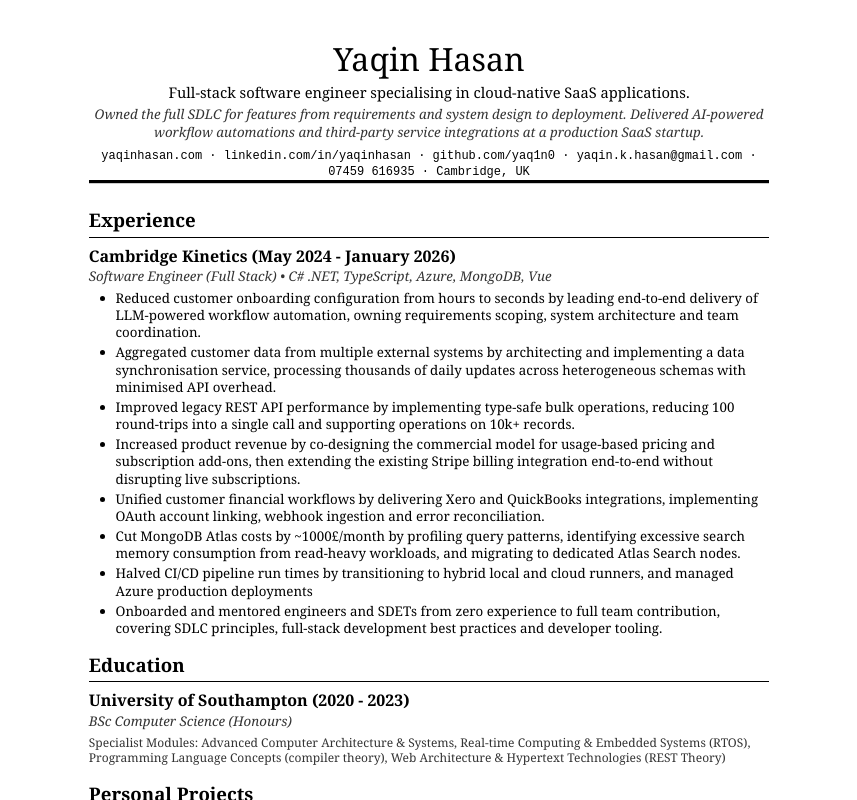
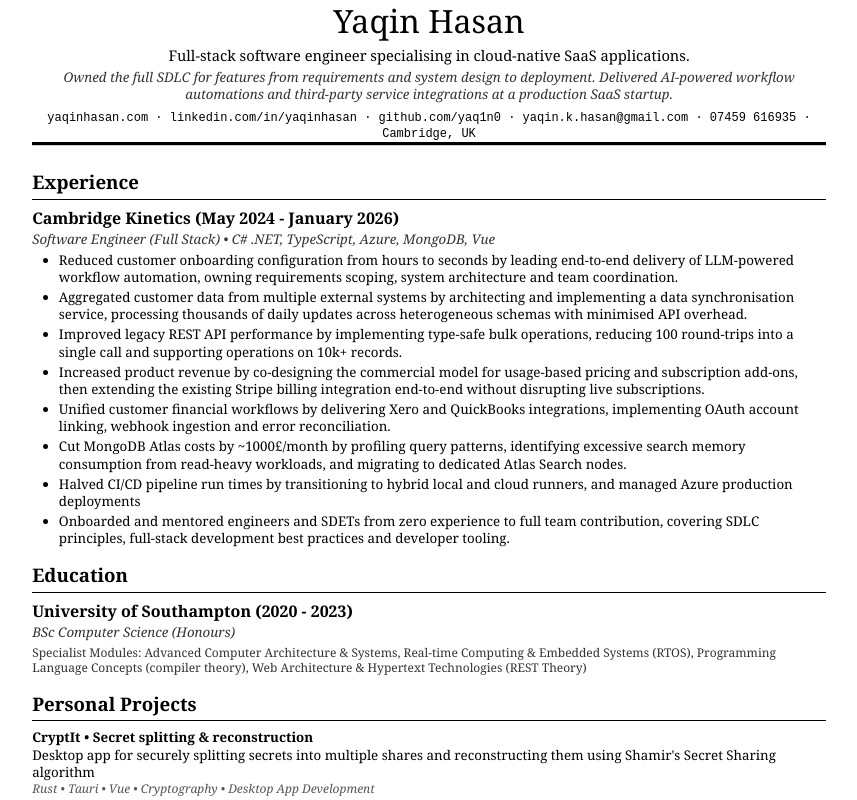
Before and after one commit to yaq1n0/yaqinhasan.com, a Vue app: page /cv in a window 1280 px wide. Shown: the top 800 px of the page, without its empty margins (211-1068 px from the left). Built offline with nearby package versions, Linux system fonts and the light colour scheme.

Commit message:
remove duplicate margins in print mode

```diff
--- a/src/components/RenderCV.vue
+++ b/src/components/RenderCV.vue
@@ -140,7 +140,7 @@ const buildCoursesLine = (courses: string[]) => {
 
   &.print-mode {
     max-width: 210mm;
-    padding: 10mm 15mm;
+    padding: 0; // remove margins in print mode, since the margins are added by the pdf renderer
     background: white;
     color: #000;
     font-size: 10pt;
```
